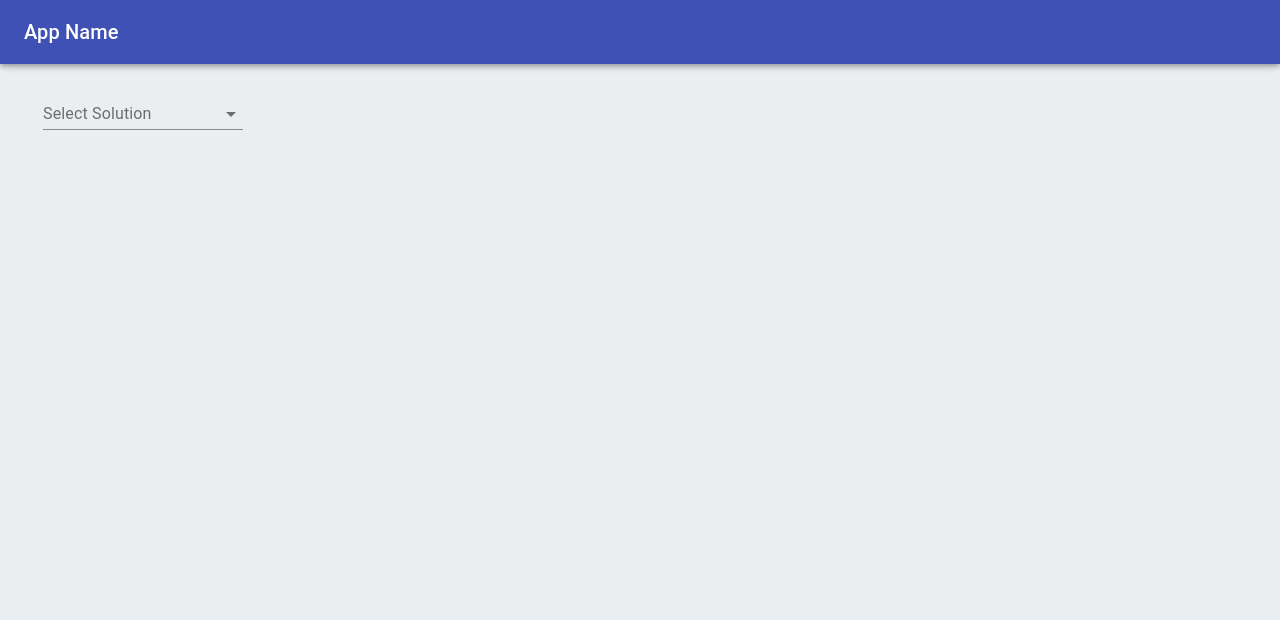
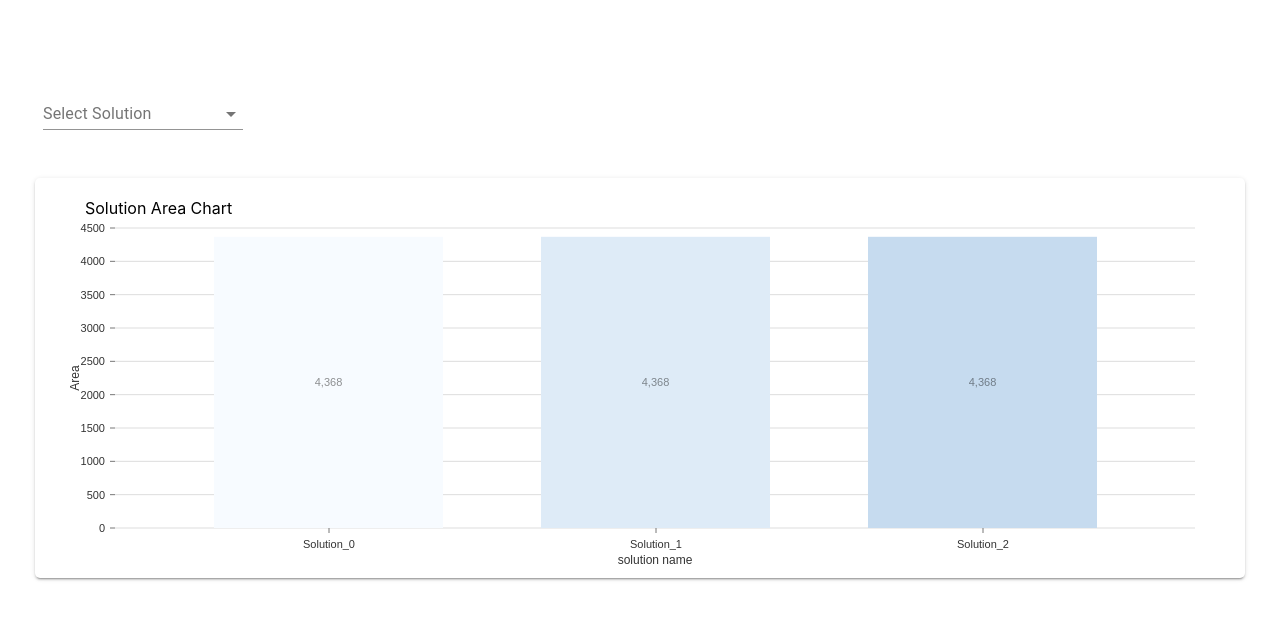
Before and after one commit to yar2nman/fivchrts, a React (Create React App) app: page / in a window 1280 px wide. Shown: the top 620 px of the page. Built offline with nearby package versions, Linux system fonts and the light colour scheme.

Commit message:
Amr Input

```diff
--- a/src/App.css
+++ b/src/App.css
@@ -37,11 +37,12 @@
   }
 }
 body {
-  background-color: #ebeef0;
+  background-color: white;
 }
 .Mydiv {
   /* width: 600px; */
   height: 400px;
+  background-color: white;
   margin-left: 3px;
   margin-bottom: 2px;
 }
--- a/src/App.js
+++ b/src/App.js
@@ -1,13 +1,13 @@
 // import logo from './logo.svg';
 import React, { useState, useEffect } from 'react';
 import './App.css';
-import MyResponsiveBar from './barchart';
+import MyResponsiveBar from './chartsRoot/barchart';
 import MyResponsivePie from './chartsRoot/PiChart';
 import { makeStyles } from '@material-ui/core/styles';
 import Grid from '@material-ui/core/Grid';
-import ChartWrapper from './components/ChartWrapper';
-import { AppBar, FormControl, InputLabel, MenuItem, Paper, Select, Toolbar, Typography } from '@material-ui/core';
-import ChartsSection from './components/ChartsSection';
+import ChartWrapper from './chartsRoot/ChartWrapper';
+import { FormControl, InputLabel, MenuItem, Select } from '@material-ui/core';
+import ChartsSection from './chartsRoot/ChartsSection';
 
 const getName = (str = '') => {
   return str.split('_').map(word => word.charAt(0).toUpperCase() + word.slice(1))
@@ -34,19 +34,6 @@ const useStyles = makeStyles((theme) => ({
     marginTop: theme.spacing(2),
   },
 }));
-const TopBar = () => {
-  const classes = useStyles();
-
-  return <>
-    <AppBar position="fixed" className={classes.appBar}>
-        <Toolbar>
-          <Typography variant="h6" noWrap>
-           App Name
-          </Typography>
-        </Toolbar>
-      </AppBar>
-  </>
-}
 function App() {
   const classes = useStyles();
 
@@ -124,7 +111,7 @@ function App() {
     function setConsumptionBreakdown() {
       let cb = [];
       for (const [key, vlaue] of Object.entries(solution.reports.environmental_report.energy_consumtion.consumption_breakdown)) {
-        cb.push({ 'id': getName(key), 'label': key, 'value': vlaue.total_kWh_year, 'normalized': vlaue.normalised_kWh_year_m2 });
+        cb.push({ 'id': getName(key), 'label': getName(key), 'value': vlaue.total_kWh_year, 'normalized': vlaue.normalised_kWh_year_m2 });
         setconsumption_breakdown(cb);
       }
     }
@@ -133,7 +120,7 @@ function App() {
     function setEmbodiedCarbonBreakdown() {
       let ecb = [];
       for (const [key, vlaue] of Object.entries(solution.reports.environmental_report.lca_dictionary.embodied_carbon_breakdown)) {
-        ecb.push({ 'id': key, 'label': key, 'value': vlaue });
+        ecb.push({ 'id': getName(key), 'label': getName(key), 'value': vlaue });
         setembodied_carbon_breakdown(ecb);
       }
       console.log('embodied carbon breakdown', ecb);
@@ -165,55 +152,73 @@ function App() {
 
   return (
     <>
-    <TopBar/>
+    {/* <TopBar/> */}
     <div className={classes.root}>
         {data && data?.length > 0 &&
               <FormControl className={classes.formControl}>
                 <InputLabel id="solutions-select-label">Select Solution</InputLabel>
-                <Select
+                <Select defaultValue={''}
                   labelId="solutions-select-label"
                   id="solutions-select"
-                  value={solution?.solution_name}
+                  value={solution?.solution_name || ''}
                   onChange={d => setSolutionData(d.target.value)}
+
                 >
                   {data.map((item) =>
                     <MenuItem value={item.solution_name}
-                     key={item}>{getName(item.solution_name)}</MenuItem>
+                     key={item?.solution_name}>{getName(item.solution_name)}</MenuItem>
                   )}
                 </Select>
               </FormControl>
         }
+
+{data && data?.length > 0 &&
+          <Grid item xs={12} className='Mydiv'>
+            <ChartWrapper name={'Solution Area Chart'} >
+              <MyResponsiveBar className={classes.paper} data={data.map((item) => {
+                let v = {
+                  'name': item.solution_name,
+                  'area': item.reports.units_report.table_1.total_built_area,
+                  'nla': item.reports.units_report.table_1.nla,
+                  'efficiency': item.reports.units_report.table_1.efficiency
+                }
+                return v
+              })} keys={['area']} indexby={'name'} ytitle={'Area'} xtitle={'solution name'} showLegends={false} isHorizontal={false}  />
+              </ChartWrapper>
+          </Grid>
+        }
       <Grid  container spacing={3}>
-        { project_cost && project_cost.length > 0 && <ChartsSection title="Economic Report">
-          <Grid item xs={12} sm={6} lg={4}  className='Mydiv'>
-            <ChartWrapper>
+        { project_cost && project_cost.length > 0 &&
+        <ChartsSection title="Economic Report">
+          <Grid item xs={12} sm={6} lg={6}  className='Mydiv'>
+            <ChartWrapper name={'Project Cost'}>
             <MyResponsivePie data={project_cost} />
             </ChartWrapper>
           </Grid>
 
-          <Grid item xs={12} sm={6} lg={4} className='Mydiv'>
-            <ChartWrapper>
+          <Grid item xs={12} sm={6} lg={6} className='Mydiv'>
+            <ChartWrapper name={'Project Cost %'}>
             <MyResponsiveBar data={project_cost} keys={['ratio']} indexby={'id'}  ytitle={'cost %'} xtitle={'cost item'} showLegends={false} isHorizontal={false} />
             </ChartWrapper>
           </Grid>
         {table_1_soft_costs && table_1_soft_costs?.length > 0 &&
-          <Grid item xs={12} sm={6} lg={4} className='Mydiv'>
-            <ChartWrapper>
+          <Grid item xs={12} sm={6} lg={6} className='Mydiv'>
+            <ChartWrapper name={'Soft Cost'}>
             <MyResponsiveBar data={table_1_soft_costs} keys={['value']} indexby={'id'} ytitle={''} xtitle={'Soft Costs'} showLegends={false} isHorizontal={true}
-            margin={{top: 50, right: 30, bottom: 50, left: 100 }} />
+            margin={{top: 50, right: 30, bottom: 50, left: 120 }} />
             </ChartWrapper>
           </Grid>
         }
         {table_2_pre_construction && table_2_pre_construction?.length > 0 &&
-          <Grid item xs={12} sm={6} lg={4} className='Mydiv'>
-            <ChartWrapper>
+          <Grid item xs={12} sm={6} lg={6} className='Mydiv'>
+            <ChartWrapper name={'Pre Construction Cost'}>
             <MyResponsiveBar data={table_2_pre_construction} keys={['value']} indexby={'id'} ytitle={''} xtitle={'Pre-construction cost'} showLegends={false} isHorizontal={false} />
             </ChartWrapper>
           </Grid>
         }
         {table_3_construction && table_3_construction?.length > 0 &&
-          <Grid item xs={12} sm={6} lg={4} className='Mydiv'>
-            <ChartWrapper>
+          <Grid item xs={12} sm={6} lg={6} className='Mydiv'>
+            <ChartWrapper name={'Construction Cost Chart'}>
             <MyResponsiveBar data={table_3_construction} keys={['value']} indexby={'id'} ytitle={''} xtitle={'Construction Cost'} showLegends={false} isHorizontal={false} />
             </ChartWrapper>
           </Grid>
@@ -228,18 +233,18 @@ function App() {
         {/* Energy Consumption */}
 
         {consumption_breakdown && consumption_breakdown?.length > 0 && <ChartsSection title="Environmental Report">
-        <Grid item xs={12} sm={6} lg={4} className='Mydiv'>
+        <Grid item xs={12} sm={6} lg={6} className='Mydiv'>
             <ChartWrapper>
-            <MyResponsivePie data={consumption_breakdown} showLegends={false} isHorizontal={false} />
+            <MyResponsivePie data={consumption_breakdown} showLegends={false} isHorizontal={false} colors={{scheme: 'greens'}} />
             </ChartWrapper>
             </Grid>
 
             {consumption_breakdown && consumption_breakdown?.length > 0 &&
-          <Grid item xs={12} sm={6} lg={4} className='Mydiv'>
+          <Grid item xs={12} sm={6} lg={6} className='Mydiv'>
             <ChartWrapper>
             <MyResponsivePie data={consumption_breakdown.map((v) => {
               return {'id': v.id, 'label': v.label, 'value': v.normalized}
-             })} showLegends={false} isHorizontal={false} />
+             })} showLegends={false} isHorizontal={false} colors={{scheme: 'greens'}} />
             </ChartWrapper>
             </Grid>
       }
--- a/src/components/ChartsSection.jsx
+++ b/src/chartsRoot/ChartsSection.jsx
@@ -6,6 +6,7 @@ const useStyles = makeStyles((theme) => ({
     height: "100%",
     width: "100%",
     marginBottom: theme.spacing(6),
+    marginTop: theme.spacing(6),
   },
 }));
 
--- a/src/chartsRoot/PiChart.js
+++ b/src/chartsRoot/PiChart.js
@@ -1,7 +1,6 @@
 import React from "react";
 
 import { ResponsivePie } from '@nivo/pie'
-import {colorSchema} from  './../utils';
 
 const MyResponsivePie = ({ data, colors /* see data tab */ }) => (
     <ResponsivePie
@@ -16,7 +15,7 @@ const MyResponsivePie = ({ data, colors /* see data tab */ }) => (
         cornerRadius={3}
         activeOuterRadiusOffset={8}
         borderWidth={1}
-        colors={colors || { scheme: colorSchema }}
+        colors={colors || { scheme: 'reds' }}
         borderColor={{
             from: 'color',
             modifiers: [
--- a/src/barchart.js
+++ b/src/chartsRoot/barchart.js
@@ -1,7 +1,6 @@
 import React from 'react';
 
 import { ResponsiveBar } from '@nivo/bar'
-import { colorSchema } from './utils';
 // make sure parent container have a defined height when using
 // responsive component, otherwise height will be 0 and
 // no chart will be rendered.
@@ -14,12 +13,12 @@ const MyResponsiveBar = ({ data, keys, indexby, ytitle, xtitle, showLegends, isH
         valueFormat=" >-,"
         keys={[...keys]}
         indexBy={indexby}
-        margin={ margin || { top: 50, right: 130, bottom: 50, left: 60 }}
+        margin={ margin || { top: 50, right: 50, bottom: 50, left: 80 }}
         padding={0.3}
         layout={isHorizontal? "horizontal": "vertical"}
         valueScale={{ type: 'linear' }}
         indexScale={{ type: 'band', round: true }}
-        colors={colors || { scheme: colorSchema}}
+        colors={colors || { scheme: 'blues'}}
         colorBy="indexValue"
         axisBottom={ {
             tickSize: 5,
--- a/src/index.js
+++ b/src/index.js
@@ -10,8 +10,6 @@ ReactDOM.render(
   </React.StrictMode>,
   document.getElementById('root')
 );
-// const root = ReactDOM.createRoot(document.getElementById('root'));
-// root.render(<App />);
 
 // If you want to start measuring performance in your app, pass a function
 // to log results (for example: reportWebVitals(console.log))
```
Also changed, not shown: src/chartsRoot/ChartWrapper.jsx (renamed from src/components/ChartWrapper.jsx), src/chartsRoot/utils.js (renamed from src/utils.js).
